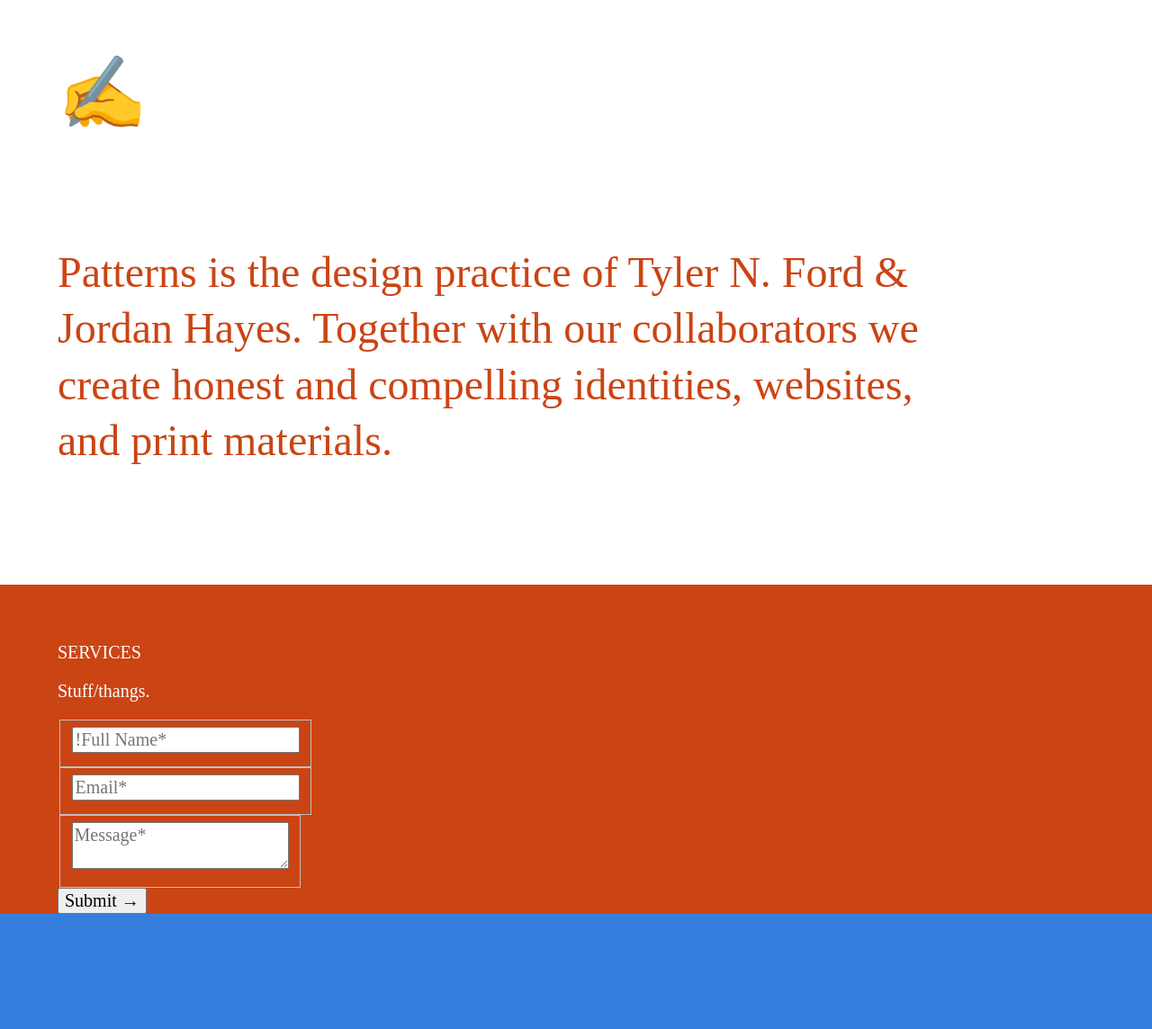
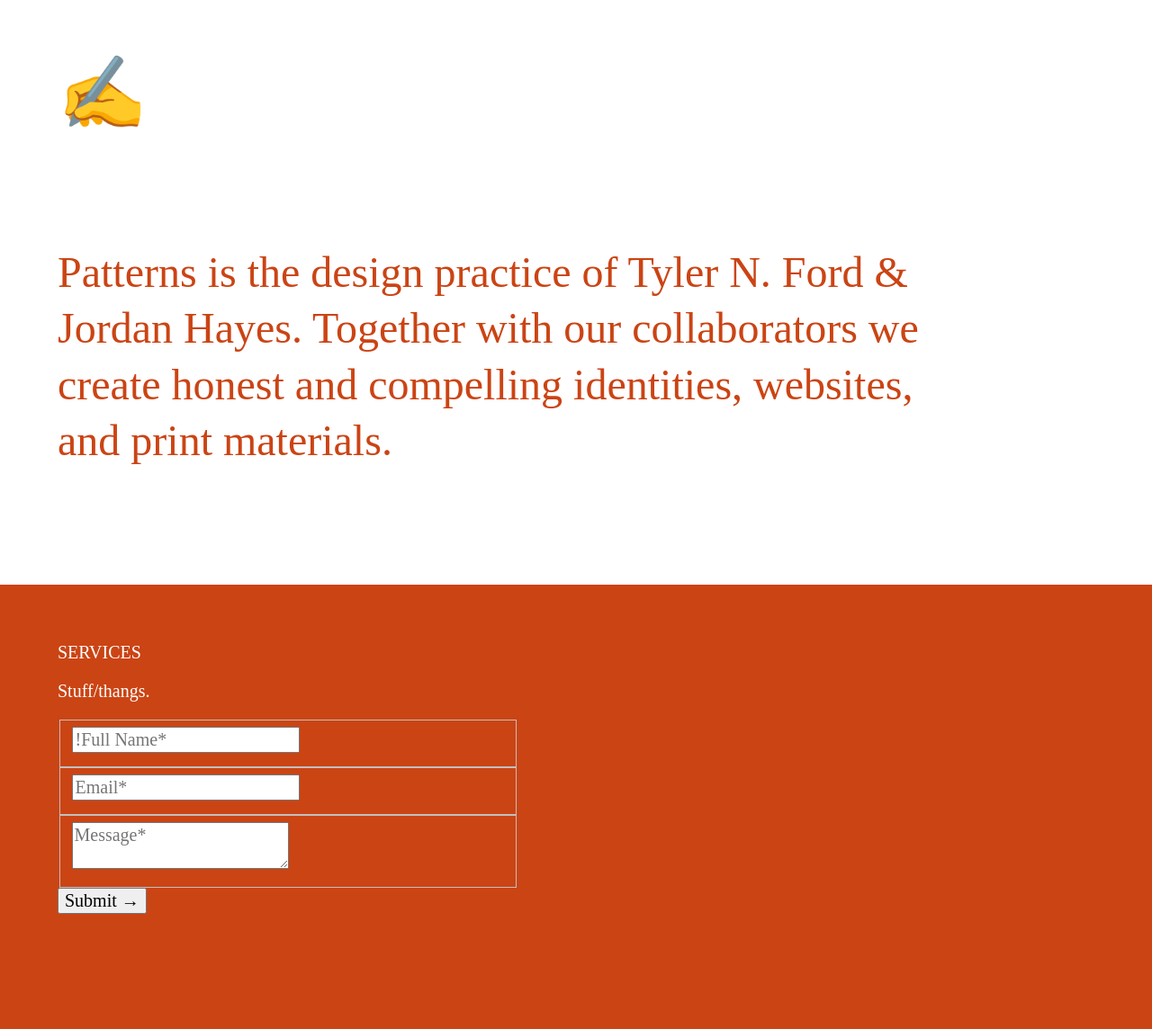
Before and after one commit to wearepatterns/wearepatterns.github.io, a Jekyll site: the page built from index.markdown, in a window 1280 px wide. Shown: the whole page at 90% size. Built offline with Jekyll 4.4.1, drawn with Linux system fonts in a browser that asks for light colours; before the commit the page ends 1016 px from its top, so only the background shows below that.

Commit message:
Update new.html

```diff
--- a/_layouts/new.html
+++ b/_layouts/new.html
@@ -41,7 +41,7 @@
             <h1 class="pt5 mt0 f4 ttu normal">Services</h1>
             <p>Stuff/thangs.</p>
 
-            <form class="mw4" action="//formspree.io/tylernford@gmail.com" method="POST">
+            <form class="pb5 pb6-l mw6" action="//formspree.io/tylernford@gmail.com" method="POST">
                 <fieldset>
                     <input type="text" name="Name" placeholder="!Full Name*" validate-required>
                 </fieldset>
```
Lines whose indentation alone changed are shown as unchanged.
